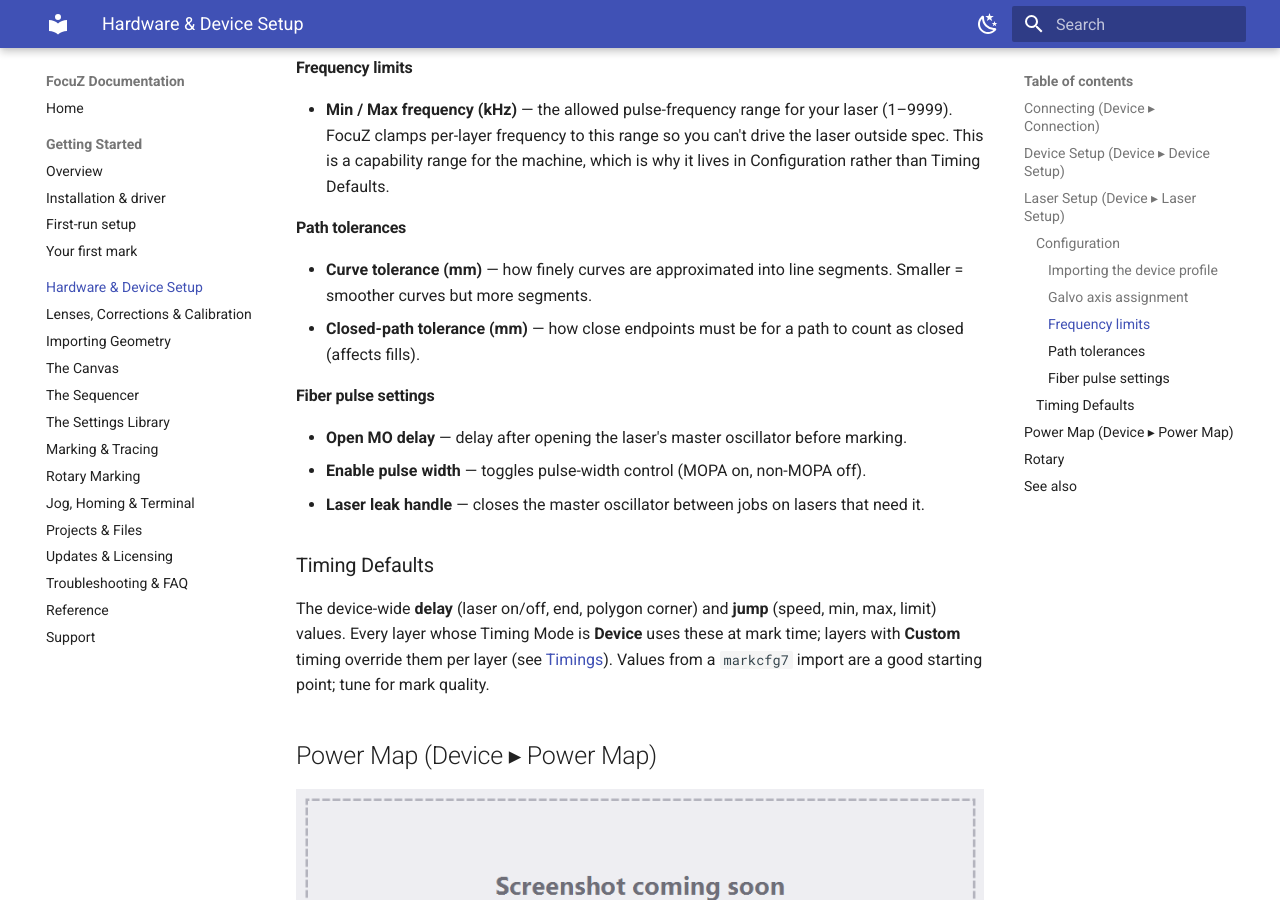
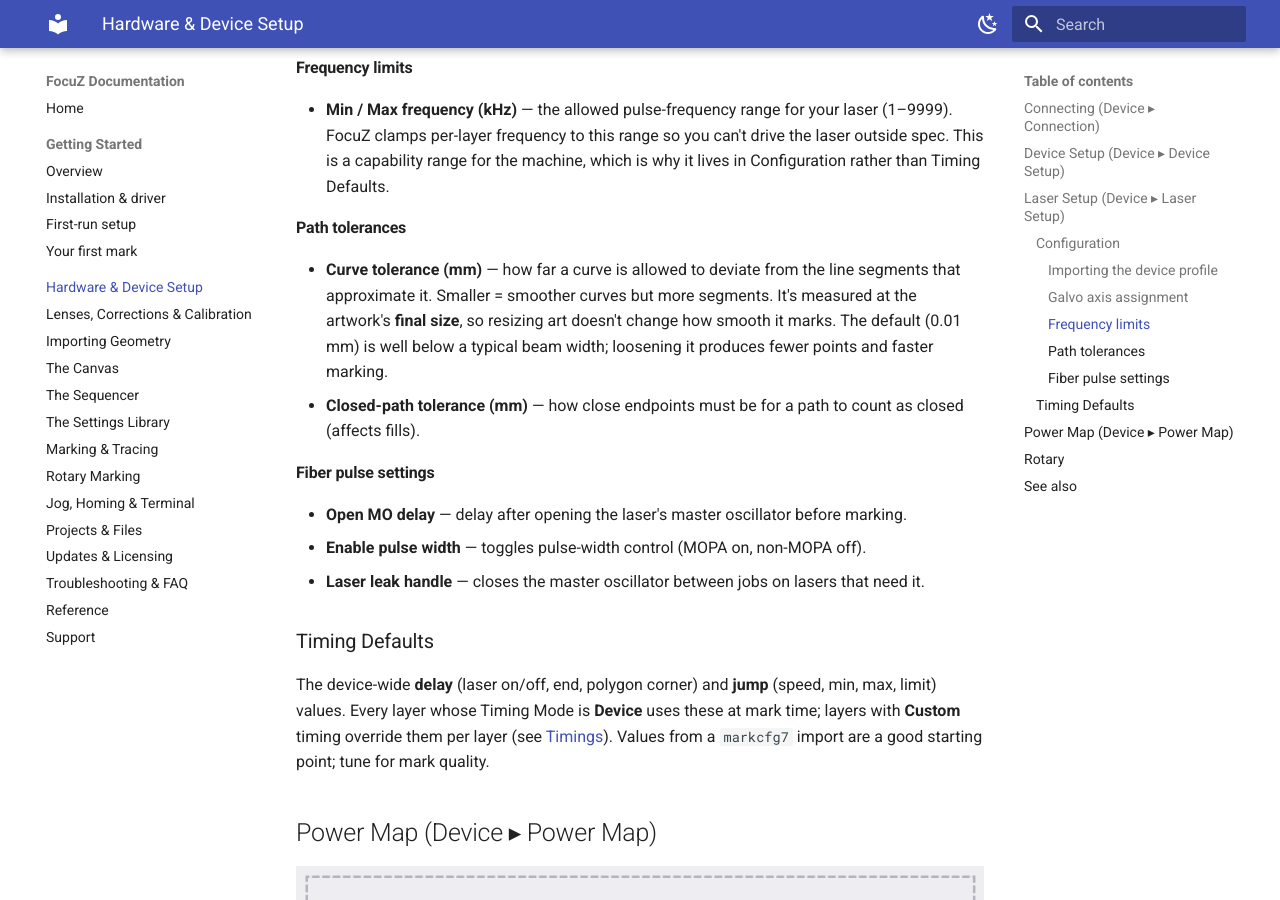
Before and after one commit to Lokahi-Shop/focuz-docs, an MkDocs documentation site: the page built from docs/hardware-setup.md, in a window 1280 px wide and 900 px high, scrolled down 2140 px. Built offline with MkDocs 1.6.1 and Material for MkDocs 9.7.7, drawn with Linux system fonts in a browser that asks for light colours.

Commit message:
Curve tolerance: document it as a deviation measured at final size
Co-Authored-By: Claude Opus 5 (1M context) <noreply@anthropic.com>

```diff
--- a/docs/hardware-setup.md
+++ b/docs/hardware-setup.md
@@ -72,8 +72,10 @@ The full device configuration screen, in two sections: **Configuration** (what t
 
 #### Path tolerances
 
-- **Curve tolerance (mm)** — how finely curves are approximated into line segments. Smaller = smoother
-  curves but more segments.
+- **Curve tolerance (mm)** — how far a curve is allowed to deviate from the line segments that
+  approximate it. Smaller = smoother curves but more segments. It's measured at the artwork's **final
+  size**, so resizing art doesn't change how smooth it marks. The default (0.01 mm) is well below a
+  typical beam width; loosening it produces fewer points and faster marking.
 - **Closed-path tolerance (mm)** — how close endpoints must be for a path to count as closed (affects
   fills).
 
```
